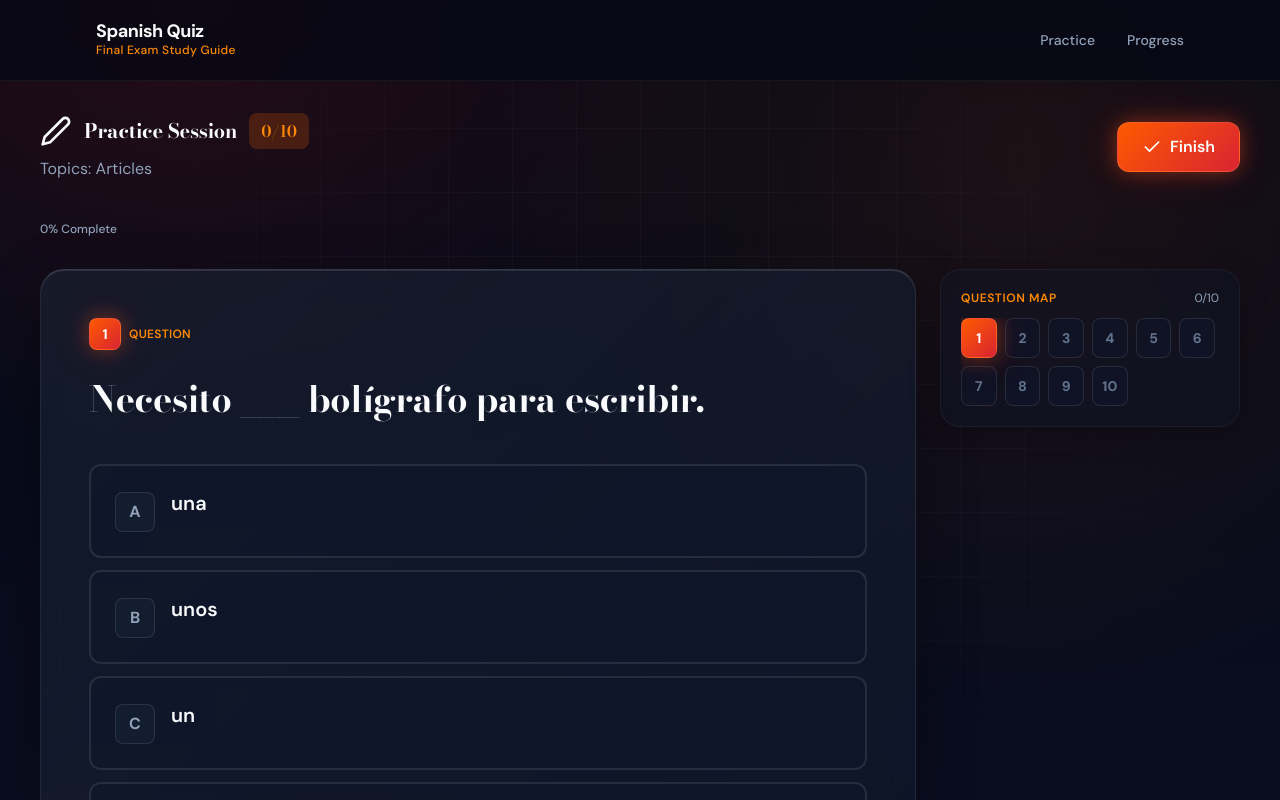
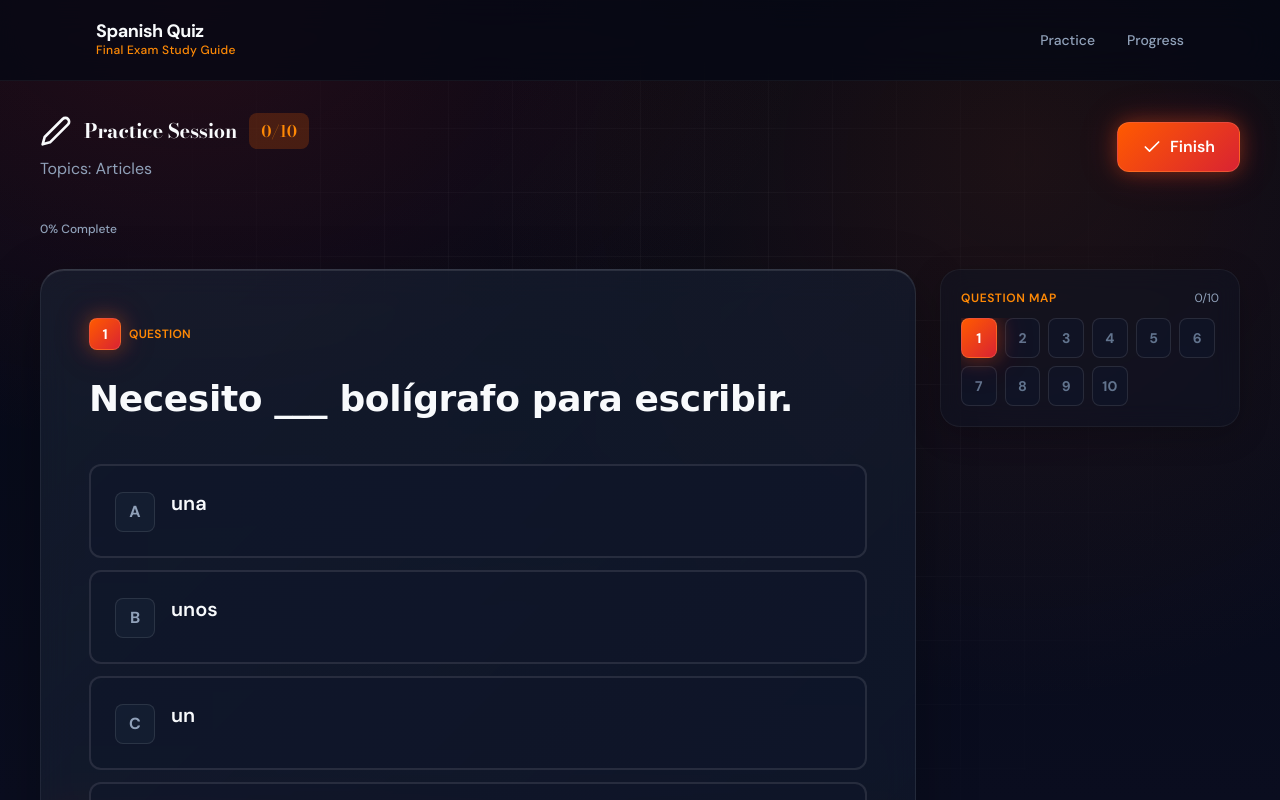
Before and after one commit to tanaymitra54/NPTEL, a React (Vite) app: page /run in a window 1280 px wide. Shown: the top 800 px of the page. Built offline with nearby package versions, Linux system fonts and the light colour scheme.

Commit message:
style: apply Comic Sans MS to question prompts

```diff
--- a/src/index.css
+++ b/src/index.css
@@ -4,6 +4,7 @@
 @theme {
   --font-sans: 'DM Sans', ui-sans-serif, system-ui, sans-serif;
   --font-serif: 'Bodoni Moda', ui-serif, Georgia, serif;
+  --font-comic: 'Comic Sans MS', 'Comic Sans', cursive;
 
   --shadow-glow: 0 0 20px rgba(234, 88, 12, 0.4), 0 0 40px rgba(225, 29, 72, 0.2);
 }
--- a/src/pages/Learn.tsx
+++ b/src/pages/Learn.tsx
@@ -207,7 +207,7 @@ export default function Learn() {
                 <span className="text-xs font-semibold text-orange-400 tracking-wide uppercase">Question</span>
               </div>
 
-              <h2 className="text-xl sm:text-2xl font-bold text-slate-50 leading-snug">
+              <h2 className="font-comic text-xl sm:text-2xl font-bold text-slate-50 leading-snug">
                 {q.prompt}
               </h2>
             </section>
--- a/src/pages/Report.tsx
+++ b/src/pages/Report.tsx
@@ -166,7 +166,7 @@ export default function Report() {
                   </div>
                 </div>
 
-                <div className="text-base font-semibold text-slate-50 mb-6 leading-relaxed">
+                <div className="font-comic text-base font-semibold text-slate-50 mb-6 leading-relaxed">
                   {q.prompt}
                 </div>
 
--- a/src/pages/Run.tsx
+++ b/src/pages/Run.tsx
@@ -230,7 +230,7 @@ export default function Run() {
             </div>
 
             {/* Question Prompt */}
-            <h2 className="text-3xl sm:text-4xl font-bold text-slate-50 leading-snug mb-10">
+            <h2 className="font-comic text-3xl sm:text-4xl font-bold text-slate-50 leading-snug mb-10">
               {q.prompt}
             </h2>
 
```
